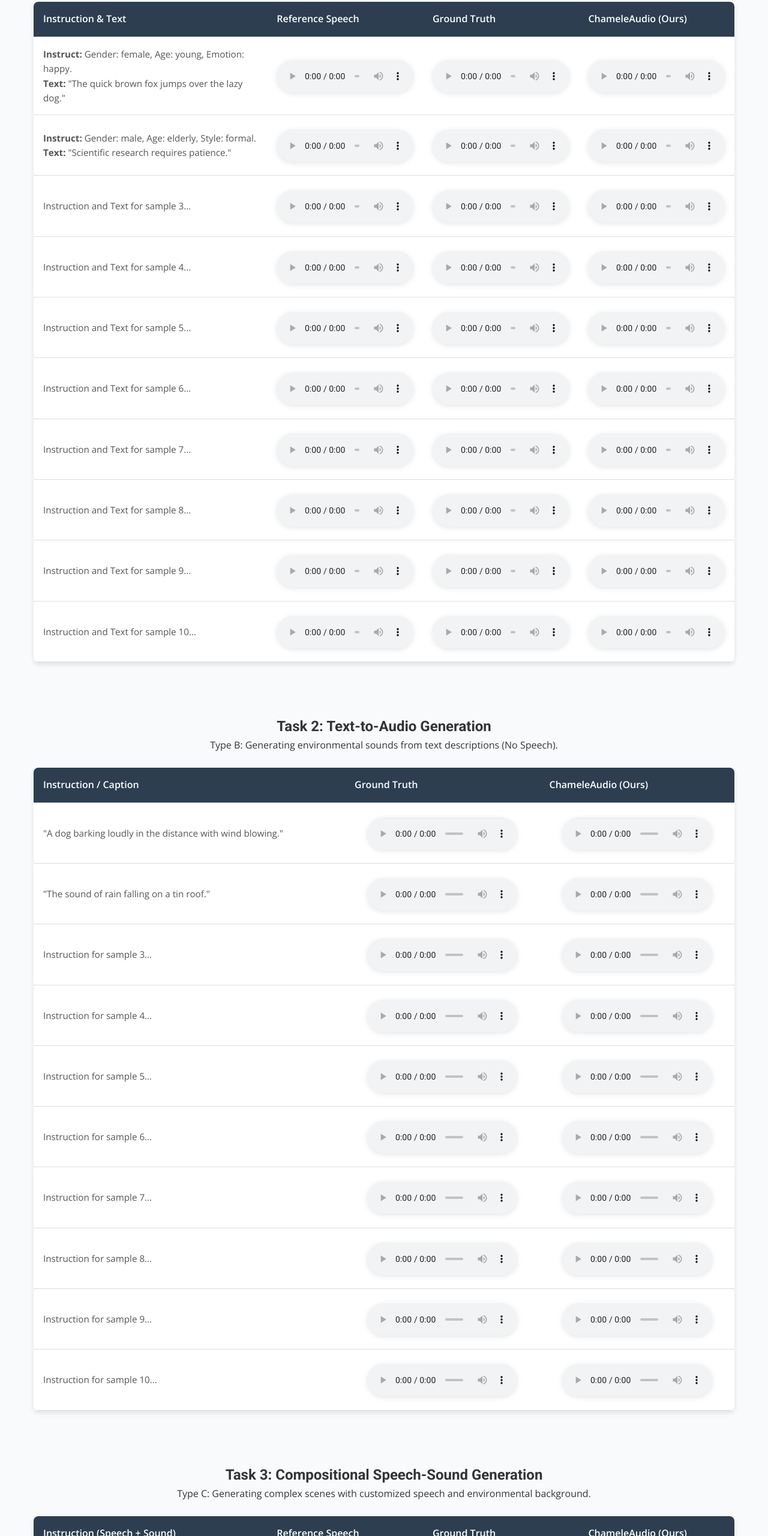
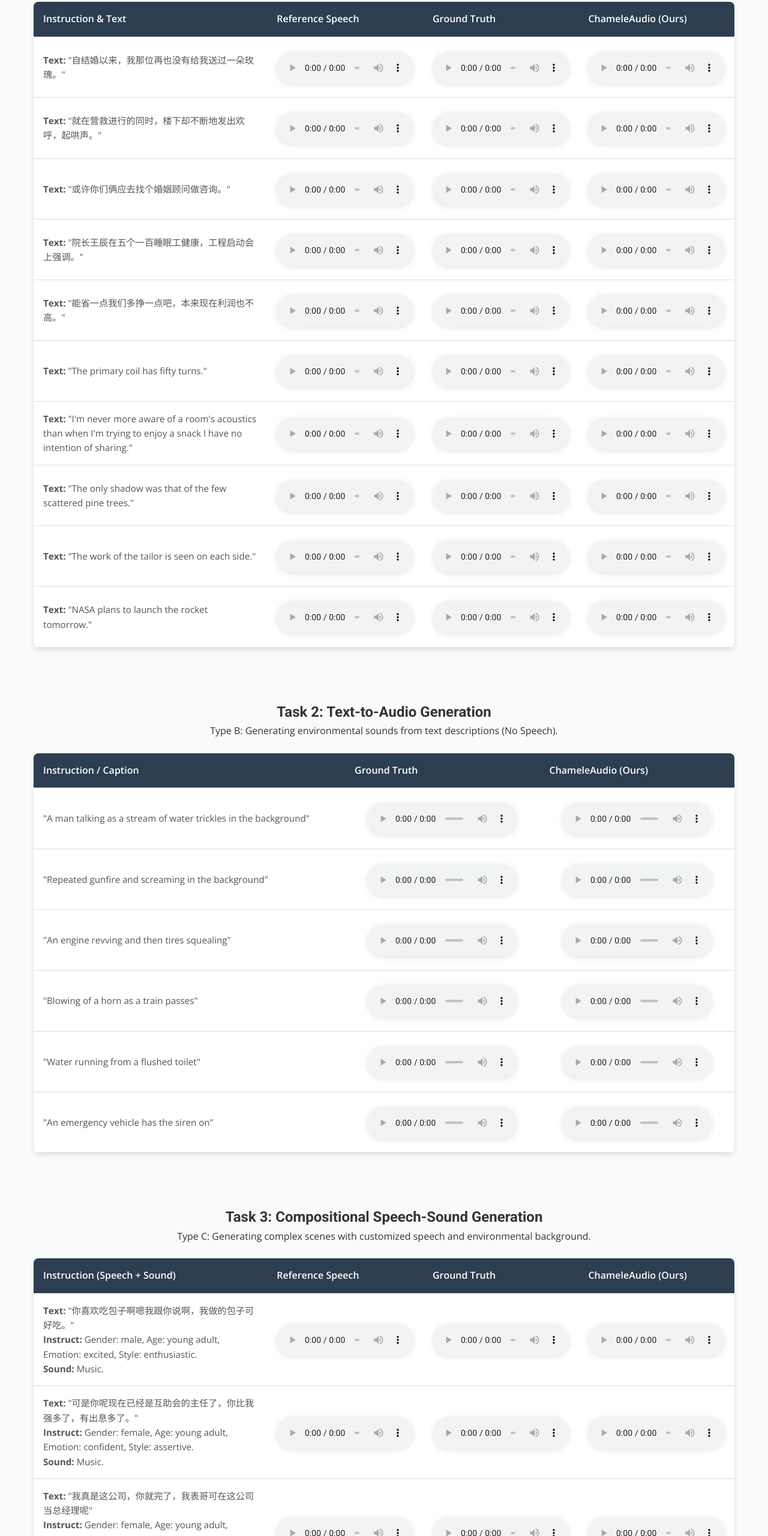
Before and after one commit to DemoAnonymity/chameleaudio, a plain HTML site: page index.html in a window 1280 px wide. Shown: the part 2818-5379 px from the top of the page at 60% size. Drawn offline with nearby package versions, Linux system fonts and the light colour scheme.

Commit message:
Update index.html

```diff
--- a/index.html
+++ b/index.html
@@ -260,7 +260,7 @@
         </figure>
       </section>
 
-      <!-- Task 1: Text-to-Speech (Type A) -->
+<!-- Task 1: Text-to-Speech (Type A) -->
       <section class="container py-5">
         <h2 class="section-title text-center mb-4">Task 1: Text-to-Speech (Zero-Shot Voice Cloning)</h2>
         <p class="text-center mb-4">Type A: Generating speech based on text instructions and a reference speaker audio.</p>
@@ -279,8 +279,7 @@
                     <!-- Row 1 -->
                     <tr>
                         <td class="text-column ps-4">
-                            <strong>Instruct:</strong> Gender: female, Age: young, Emotion: happy.<br>
-                            <strong>Text:</strong> "The quick brown fox jumps over the lazy dog."
+                            <strong>Text:</strong> "自结婚以来，我那位再也没有给我送过一朵玫瑰。"
                         </td>
                         <td class="text-center"><audio controls preload="auto" class="w-100"><source src="wav/tts/ref/1.wav" /></audio></td>
                         <td class="text-center"><audio controls preload="auto" class="w-100"><source src="wav/tts/gt/1.wav" /></audio></td>
@@ -289,8 +288,7 @@
                     <!-- Row 2 -->
                     <tr>
                         <td class="text-column ps-4">
-                            <strong>Instruct:</strong> Gender: male, Age: elderly, Style: formal.<br>
-                            <strong>Text:</strong> "Scientific research requires patience."
+                            <strong>Text:</strong> "就在营救进行的同时，楼下却不断地发出欢呼，起哄声。"
                         </td>
                         <td class="text-center"><audio controls preload="auto" class="w-100"><source src="wav/tts/ref/2.wav" /></audio></td>
                         <td class="text-center"><audio controls preload="auto" class="w-100"><source src="wav/tts/gt/2.wav" /></audio></td>
@@ -298,56 +296,56 @@
                     </tr>
                     <!-- Row 3 -->
                     <tr>
-                        <td class="text-column ps-4">Instruction and Text for sample 3...</td>
+                        <td class="text-column ps-4"><strong>Text:</strong> "或许你们俩应去找个婚姻顾问做咨询。"</td>
                         <td class="text-center"><audio controls preload="auto" class="w-100"><source src="wav/tts/ref/3.wav" /></audio></td>
                         <td class="text-center"><audio controls preload="auto" class="w-100"><source src="wav/tts/gt/3.wav" /></audio></td>
                         <td class="text-center"><audio controls preload="auto" class="w-100"><source src="wav/tts/ours/3.wav" /></audio></td>
                     </tr>
                     <!-- Row 4 -->
                     <tr>
-                        <td class="text-column ps-4">Instruction and Text for sample 4...</td>
+                        <td class="text-column ps-4"><strong>Text:</strong> "院长王辰在五个一百睡眠工健康，工程启动会上强调。"</td>
                         <td class="text-center"><audio controls preload="auto" class="w-100"><source src="wav/tts/ref/4.wav" /></audio></td>
                         <td class="text-center"><audio controls preload="auto" class="w-100"><source src="wav/tts/gt/4.wav" /></audio></td>
                         <td class="text-center"><audio controls preload="auto" class="w-100"><source src="wav/tts/ours/4.wav" /></audio></td>
                     </tr>
                     <!-- Row 5 -->
                     <tr>
-                        <td class="text-column ps-4">Instruction and Text for sample 5...</td>
+                        <td class="text-column ps-4"><strong>Text:</strong> "能省一点我们多挣一点吧，本来现在利润也不高。"</td>
                         <td class="text-center"><audio controls preload="auto" class="w-100"><source src="wav/tts/ref/5.wav" /></audio></td>
                         <td class="text-center"><audio controls preload="auto" class="w-100"><source src="wav/tts/gt/5.wav" /></audio></td>
                         <td class="text-center"><audio controls preload="auto" class="w-100"><source src="wav/tts/ours/5.wav" /></audio></td>
                     </tr>
                     <!-- Row 6 -->
                     <tr>
-                        <td class="text-column ps-4">Instruction and Text for sample 6...</td>
+                        <td class="text-column ps-4"><strong>Text:</strong> "The primary coil has fifty turns."</td>
                         <td class="text-center"><audio controls preload="auto" class="w-100"><source src="wav/tts/ref/6.wav" /></audio></td>
                         <td class="text-center"><audio controls preload="auto" class="w-100"><source src="wav/tts/gt/6.wav" /></audio></td>
                         <td class="text-center"><audio controls preload="auto" class="w-100"><source src="wav/tts/ours/6.wav" /></audio></td>
                     </tr>
                     <!-- Row 7 -->
                     <tr>
-                        <td class="text-column ps-4">Instruction and Text for sample 7...</td>
+                        <td class="text-column ps-4"><strong>Text:</strong> "I'm never more aware of a room's acoustics than when I'm trying to enjoy a snack I have no intention of sharing."</td>
                         <td class="text-center"><audio controls preload="auto" class="w-100"><source src="wav/tts/ref/7.wav" /></audio></td>
                         <td class="text-center"><audio controls preload="auto" class="w-100"><source src="wav/tts/gt/7.wav" /></audio></td>
                         <td class="text-center"><audio controls preload="auto" class="w-100"><source src="wav/tts/ours/7.wav" /></audio></td>
                     </tr>
                     <!-- Row 8 -->
                     <tr>
-                        <td class="text-column ps-4">Instruction and Text for sample 8...</td>
+                        <td class="text-column ps-4"><strong>Text:</strong> "The only shadow was that of the few scattered pine trees."</td>
                         <td class="text-center"><audio controls preload="auto" class="w-100"><source src="wav/tts/ref/8.wav" /></audio></td>
                         <td class="text-center"><audio controls preload="auto" class="w-100"><source src="wav/tts/gt/8.wav" /></audio></td>
                         <td class="text-center"><audio controls preload="auto" class="w-100"><source src="wav/tts/ours/8.wav" /></audio></td>
                     </tr>
                     <!-- Row 9 -->
                     <tr>
-                        <td class="text-column ps-4">Instruction and Text for sample 9...</td>
+                        <td class="text-column ps-4"><strong>Text:</strong> "The work of the tailor is seen on each side."</td>
                         <td class="text-center"><audio controls preload="auto" class="w-100"><source src="wav/tts/ref/9.wav" /></audio></td>
                         <td class="text-center"><audio controls preload="auto" class="w-100"><source src="wav/tts/gt/9.wav" /></audio></td>
                         <td class="text-center"><audio controls preload="auto" class="w-100"><source src="wav/tts/ours/9.wav" /></audio></td>
                     </tr>
                     <!-- Row 10 -->
                     <tr>
-                        <td class="text-column ps-4">Instruction and Text for sample 10...</td>
+                        <td class="text-column ps-4"><strong>Text:</strong> "NASA plans to launch the rocket tomorrow."</td>
                         <td class="text-center"><audio controls preload="auto" class="w-100"><source src="wav/tts/ref/10.wav" /></audio></td>
                         <td class="text-center"><audio controls preload="auto" class="w-100"><source src="wav/tts/gt/10.wav" /></audio></td>
                         <td class="text-center"><audio controls preload="auto" class="w-100"><source src="wav/tts/ours/10.wav" /></audio></td>
@@ -374,56 +372,39 @@
                 <tbody>
                     <!-- Row 1 -->
                     <tr>
-                        <td class="text-column ps-4">"A dog barking loudly in the distance with wind blowing."</td>
+                        <td class="text-column ps-4">"A man talking as a stream of water trickles in the background"</td>
                         <td class="text-center"><audio controls preload="auto" class="w-100"><source src="wav/tta/gt/1.wav" /></audio></td>
                         <td class="text-center"><audio controls preload="auto" class="w-100"><source src="wav/tta/ours/1.wav" /></audio></td>
                     </tr>
                     <!-- Row 2 -->
                     <tr>
-                        <td class="text-column ps-4">"The sound of rain falling on a tin roof."</td>
+                        <td class="text-column ps-4">"Repeated gunfire and screaming in the background"</td>
                         <td class="text-center"><audio controls preload="auto" class="w-100"><source src="wav/tta/gt/2.wav" /></audio></td>
                         <td class="text-center"><audio controls preload="auto" class="w-100"><source src="wav/tta/ours/2.wav" /></audio></td>
                     </tr>
-                    <!-- Rows 3-10 -->
+                    <!-- Row 3 -->
                     <tr>
-                        <td class="text-column ps-4">Instruction for sample 3...</td>
+                        <td class="text-column ps-4">"An engine revving and then tires squealing"</td>
                         <td class="text-center"><audio controls preload="auto" class="w-100"><source src="wav/tta/gt/3.wav" /></audio></td>
                         <td class="text-center"><audio controls preload="auto" class="w-100"><source src="wav/tta/ours/3.wav" /></audio></td>
                     </tr>
+                    <!-- Row 4 -->
                     <tr>
-                        <td class="text-column ps-4">Instruction for sample 4...</td>
+                        <td class="text-column ps-4">"Blowing of a horn as a train passes"</td>
                         <td class="text-center"><audio controls preload="auto" class="w-100"><source src="wav/tta/gt/4.wav" /></audio></td>
                         <td class="text-center"><audio controls preload="auto" class="w-100"><source src="wav/tta/ours/4.wav" /></audio></td>
                     </tr>
+                    <!-- Row 5 -->
                     <tr>
-                        <td class="text-column ps-4">Instruction for sample 5...</td>
+                        <td class="text-column ps-4">"Water running from a flushed toilet"</td>
                         <td class="text-center"><audio controls preload="auto" class="w-100"><source src="wav/tta/gt/5.wav" /></audio></td>
                         <td class="text-center"><audio controls preload="auto" class="w-100"><source src="wav/tta/ours/5.wav" /></audio></td>
                     </tr>
+                    <!-- Row 6 -->
                     <tr>
-                        <td class="text-column ps-4">Instruction for sample 6...</td>
+                        <td class="text-column ps-4">"An emergency vehicle has the siren on"</td>
                         <td class="text-center"><audio controls preload="auto" class="w-100"><source src="wav/tta/gt/6.wav" /></audio></td>
                         <td class="text-center"><audio controls preload="auto" class="w-100"><source src="wav/tta/ours/6.wav" /></audio></td>
-                    </tr>
-                    <tr>
-                        <td class="text-column ps-4">Instruction for sample 7...</td>
-                        <td class="text-center"><audio controls preload="auto" class="w-100"><source src="wav/tta/gt/7.wav" /></audio></td>
-                        <td class="text-center"><audio controls preload="auto" class="w-100"><source src="wav/tta/ours/7.wav" /></audio></td>
-                    </tr>
-                    <tr>
-                        <td class="text-column ps-4">Instruction for sample 8...</td>
-                        <td class="text-center"><audio controls preload="auto" class="w-100"><source src="wav/tta/gt/8.wav" /></audio></td>
-                        <td class="text-center"><audio controls preload="auto" class="w-100"><source src="wav/tta/ours/8.wav" /></audio></td>
-                    </tr>
-                    <tr>
-                        <td class="text-column ps-4">Instruction for sample 9...</td>
-                        <td class="text-center"><audio controls preload="auto" class="w-100"><source src="wav/tta/gt/9.wav" /></audio></td>
-                        <td class="text-center"><audio controls preload="auto" class="w-100"><source src="wav/tta/ours/9.wav" /></audio></td>
-                    </tr>
-                    <tr>
-                        <td class="text-column ps-4">Instruction for sample 10...</td>
-                        <td class="text-center"><audio controls preload="auto" class="w-100"><source src="wav/tta/gt/10.wav" /></audio></td>
-                        <td class="text-center"><audio controls preload="auto" class="w-100"><source src="wav/tta/ours/10.wav" /></audio></td>
                     </tr>
                 </tbody>
             </table>
@@ -449,8 +430,9 @@
                     <!-- Row 1 -->
                     <tr>
                         <td class="text-column ps-4">
-                            <strong>Speech:</strong> "Stay calm and don't move."<br>
-                            <strong>Sound:</strong> Thunderstorm and heavy rain.
+                            <strong>Text:</strong> "你喜欢吃包子啊嗯我跟你说啊，我做的包子可好吃。"<br>
+                            <strong>Instruct:</strong> Gender: male, Age: young adult, Emotion: excited, Style: enthusiastic.<br>
+                            <strong>Sound:</strong> Music.
                         </td>
                         <td class="text-center"><audio controls preload="auto" class="w-100"><source src="wav/mix/ref/1.wav" /></audio></td>
                         <td class="text-center"><audio controls preload="auto" class="w-100"><source src="wav/mix/gt/1.wav" /></audio></td>
@@ -459,61 +441,57 @@
                     <!-- Row 2 -->
                     <tr>
                         <td class="text-column ps-4">
-                            <strong>Speech:</strong> "Would you like some coffee?"<br>
-                            <strong>Sound:</strong> Busy cafe ambience with cups clinking.
+                            <strong>Text:</strong> "可是你呢现在已经是互助会的主任了，你比我强多了，有出息多了。"<br>
+                            <strong>Instruct:</strong> Gender: female, Age: young adult, Emotion: confident, Style: assertive.<br>
+                            <strong>Sound:</strong> Music.
                         </td>
                         <td class="text-center"><audio controls preload="auto" class="w-100"><source src="wav/mix/ref/2.wav" /></audio></td>
                         <td class="text-center"><audio controls preload="auto" class="w-100"><source src="wav/mix/gt/2.wav" /></audio></td>
                         <td class="text-center"><audio controls preload="auto" class="w-100"><source src="wav/mix/ours/2.wav" /></audio></td>
                     </tr>
-                    <!-- Rows 3-10 -->
+                    <!-- Row 3 -->
                     <tr>
-                        <td class="text-column ps-4">Instruction for sample 3...</td>
+                        <td class="text-column ps-4">
+                            <strong>Text:</strong> "我真是这公司，你就完了，我表哥可在这公司当总经理呢"<br>
+                            <strong>Instruct:</strong> Gender: female, Age: young adult, Emotion: angry, Style: aggressive, Accent: mandarin.<br>
+                            <strong>Sound:</strong> Sound effect.
+                        </td>
                         <td class="text-center"><audio controls preload="auto" class="w-100"><source src="wav/mix/ref/3.wav" /></audio></td>
                         <td class="text-center"><audio controls preload="auto" class="w-100"><source src="wav/mix/gt/3.wav" /></audio></td>
                         <td class="text-center"><audio controls preload="auto" class="w-100"><source src="wav/mix/ours/3.wav" /></audio></td>
                     </tr>
+                    <!-- Row 4 -->
                     <tr>
-                        <td class="text-column ps-4">Instruction for sample 4...</td>
+                        <td class="text-column ps-4">
+                            <strong>Text:</strong> "Get him against the cage. He's scared. Keep him on the cage. You control the center. Keep him on the outside."<br>
+                            <strong>Instruct:</strong> Gender: male, Age: young adult, Emotion: serious, Style: authoritative.<br>
+                            <strong>Sound:</strong> Sound effect.
+                        </td>
                         <td class="text-center"><audio controls preload="auto" class="w-100"><source src="wav/mix/ref/4.wav" /></audio></td>
                         <td class="text-center"><audio controls preload="auto" class="w-100"><source src="wav/mix/gt/4.wav" /></audio></td>
                         <td class="text-center"><audio controls preload="auto" class="w-100"><source src="wav/mix/ours/4.wav" /></audio></td>
                     </tr>
+                    <!-- Row 5 -->
                     <tr>
-                        <td class="text-column ps-4">Instruction for sample 5...</td>
+                        <td class="text-column ps-4">
+                            <strong>Text:</strong> "She's really talented and can make magic out of not magical situation.."<br>
+                            <strong>Instruct:</strong> Gender: female, Age: young adult, Emotion: happy, Style: casual.<br>
+                            <strong>Sound:</strong> Music.
+                        </td>
                         <td class="text-center"><audio controls preload="auto" class="w-100"><source src="wav/mix/ref/5.wav" /></audio></td>
                         <td class="text-center"><audio controls preload="auto" class="w-100"><source src="wav/mix/gt/5.wav" /></audio></td>
                         <td class="text-center"><audio controls preload="auto" class="w-100"><source src="wav/mix/ours/5.wav" /></audio></td>
                     </tr>
+                    <!-- Row 6 -->
                     <tr>
-                        <td class="text-column ps-4">Instruction for sample 6...</td>
+                        <td class="text-column ps-4">
+                            <strong>Text:</strong> "Anyway, now that the cat's out of the bag, you can check out your own little wolf."<br>
+                            <strong>Instruct:</strong> Gender: female, Age: young adult, Emotion: happy, Style: casual.<br>
+                            <strong>Sound:</strong> Music.
+                        </td>
                         <td class="text-center"><audio controls preload="auto" class="w-100"><source src="wav/mix/ref/6.wav" /></audio></td>
                         <td class="text-center"><audio controls preload="auto" class="w-100"><source src="wav/mix/gt/6.wav" /></audio></td>
                         <td class="text-center"><audio controls preload="auto" class="w-100"><source src="wav/mix/ours/6.wav" /></audio></td>
-                    </tr>
-                    <tr>
-                        <td class="text-column ps-4">Instruction for sample 7...</td>
-                        <td class="text-center"><audio controls preload="auto" class="w-100"><source src="wav/mix/ref/7.wav" /></audio></td>
-                        <td class="text-center"><audio controls preload="auto" class="w-100"><source src="wav/mix/gt/7.wav" /></audio></td>
-                        <td class="text-center"><audio controls preload="auto" class="w-100"><source src="wav/mix/ours/7.wav" /></audio></td>
-                    </tr>
-                    <tr>
-                        <td class="text-column ps-4">Instruction for sample 8...</td>
-                        <td class="text-center"><audio controls preload="auto" class="w-100"><source src="wav/mix/ref/8.wav" /></audio></td>
-                        <td class="text-center"><audio controls preload="auto" class="w-100"><source src="wav/mix/gt/8.wav" /></audio></td>
-                        <td class="text-center"><audio controls preload="auto" class="w-100"><source src="wav/mix/ours/8.wav" /></audio></td>
-                    </tr>
-                    <tr>
-                        <td class="text-column ps-4">Instruction for sample 9...</td>
-                        <td class="text-center"><audio controls preload="auto" class="w-100"><source src="wav/mix/ref/9.wav" /></audio></td>
-                        <td class="text-center"><audio controls preload="auto" class="w-100"><source src="wav/mix/gt/9.wav" /></audio></td>
-                        <td class="text-center"><audio controls preload="auto" class="w-100"><source src="wav/mix/ours/9.wav" /></audio></td>
-                    </tr>
-                    <tr>
-                        <td class="text-column ps-4">Instruction for sample 10...</td>
-                        <td class="text-center"><audio controls preload="auto" class="w-100"><source src="wav/mix/ref/10.wav" /></audio></td>
-                        <td class="text-center"><audio controls preload="auto" class="w-100"><source src="wav/mix/gt/10.wav" /></audio></td>
-                        <td class="text-center"><audio controls preload="auto" class="w-100"><source src="wav/mix/ours/10.wav" /></audio></td>
                     </tr>
                 </tbody>
             </table>
```
